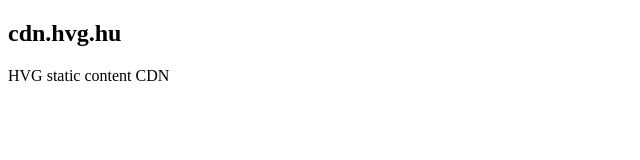
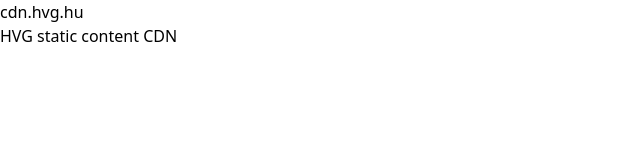
Before and after one commit to HVG/hvg.github.io, a plain HTML site: page index.html in a window 1280 px wide. Shown: the whole page, without its empty margins (0-640 px from the left). Drawn offline with nearby package versions, Linux system fonts and the light colour scheme.

Commit message:
~ FIX html

```diff
--- a/index.html
+++ b/index.html
@@ -3,6 +3,7 @@
     <head>
         <meta charset="UTF-8">
         <title>cdn.hvg.hu</title>
+        <link rel="stylesheet" href="https://cdnjs.cloudflare.com/ajax/libs/tailwindcss/2.2.7/tailwind.min.css">
         <link rel="apple-touch-icon" sizes="180x180" href="/apple-touch-icon.png">
         <link rel="icon" type="image/png" sizes="32x32" href="/favicon-32x32.png">
         <link rel="icon" type="image/png" sizes="16x16" href="/favicon-16x16.png">
```
